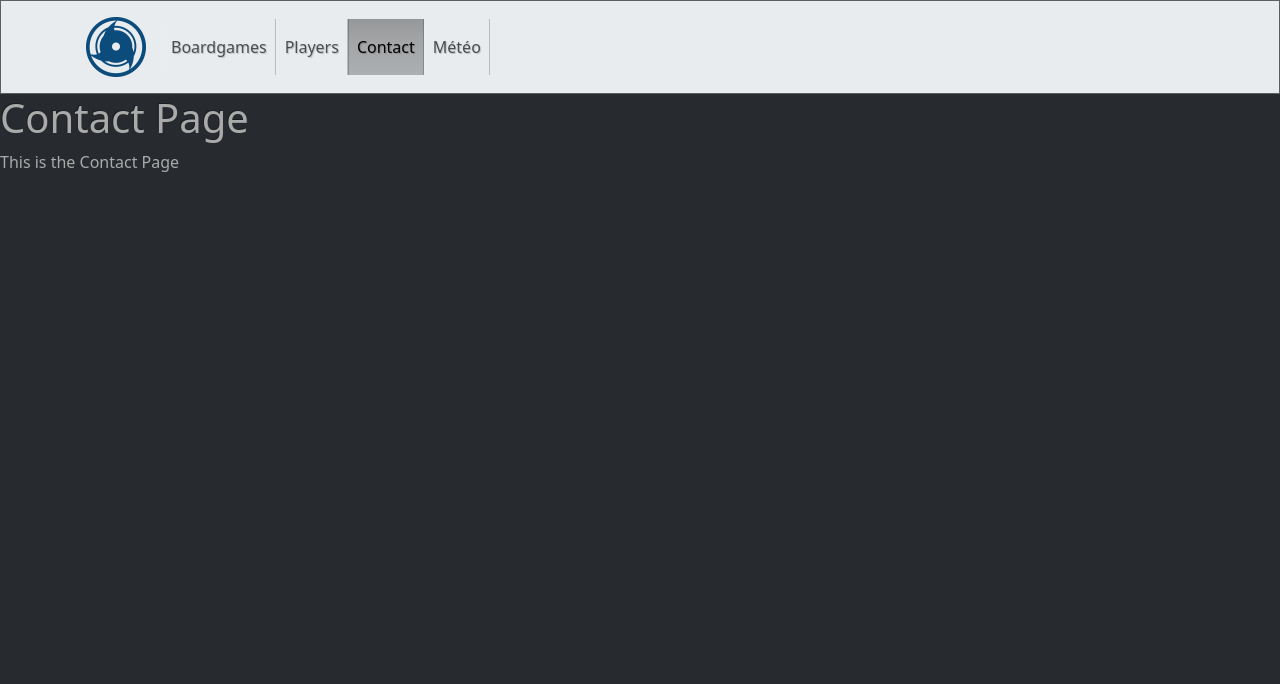
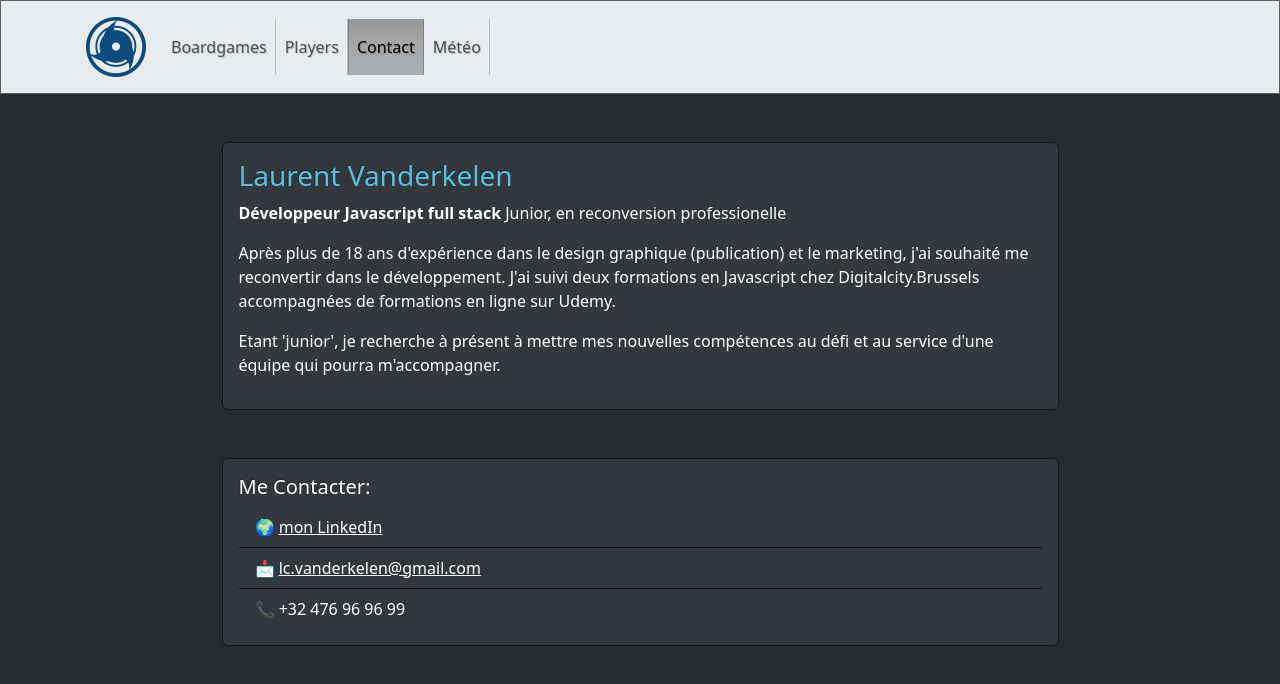
Before and after one commit to lcvdk/TFE_React_Nest, a React (Create React App) app in the folder FrontEnd/: page /contact in a window 1280 px wide. Shown: the top 684 px of the page. Built offline with nearby package versions, Linux system fonts and the light colour scheme.

Commit message:
27/04 last at Digitality

```diff
--- a/FrontEnd/src/components/crea-players/crea-players-list.jsx
+++ b/FrontEnd/src/components/crea-players/crea-players-list.jsx
@@ -2,7 +2,7 @@ import { Table } from "react-bootstrap";
 import RowTablePlayer from "./rowTableplayer";
 
 
-const CreaPlayersList = ({ data, handleSelectPlayers }) => {
+const CreaPlayersList = ({ data, handleSelectPlayers, handleDeSelectPlayers, errorTable, numberPlayers, arrayLength }) => {
   console.log(data);
 
   return (
@@ -12,15 +12,21 @@ const CreaPlayersList = ({ data, handleSelectPlayers }) => {
           <th>#</th>
           <th>Pseudo</th>
           <th>email</th>
-          <th colSpan={2}>tralala</th>
+          <th colSpan={2}> {arrayLength}/{numberPlayers}</th>
         </tr>
       </thead>
 
       <tbody>
 
+        {errorTable && <span className="text-danger">"Number of Player Reached"</span>}
         {data.map((player) => (
 
-          <RowTablePlayer key={player.player_id} player={player} handleSelectPlayers={handleSelectPlayers}/>
+          <RowTablePlayer
+            key={player.player_id}
+            player={player}
+            handleSelectPlayers={handleSelectPlayers}
+            handleDeSelectPlayers={handleDeSelectPlayers}
+            errorTable={errorTable}/>
 
           ))}
       </tbody>
--- a/FrontEnd/src/components/crea-players/rowTableplayer.jsx
+++ b/FrontEnd/src/components/crea-players/rowTableplayer.jsx
@@ -1,22 +1,29 @@
 import { useState } from "react";
 
 
-const RowTablePlayer = ({player, handleSelectPlayers}) => {
+const RowTablePlayer = ({player, handleSelectPlayers, handleDeSelectPlayers, errorTable}) => {
 
   const [checked, setCheck] = useState(false)
 
   const handlecheck = () => {
-    handleSelectPlayers(player.player_id, player.player_pseudo)
-    setCheck(checked => !checked)
+    setCheck(!checked)
+    if (checked){
+      handleDeSelectPlayers(player.player_id, player.player_pseudo)
+    }
+
+    else {
+        handleSelectPlayers(player.player_id, player.player_pseudo)
+    }
   }
 
+  console.log(errorTable)
   return (
     <>
     <tr className={!checked? "p-2" : "p-2 table-success"}>
         <td>{player.player_id}</td>
         <td>{player.player_pseudo}</td>
         <td>{player.player_email}</td>
-        {/* <td>yo</td> */}
+        <td></td>
           <td>
             <button
             className={!checked? "btn btn-sm btn-success" : "btn btn-sm btn-dark"}
--- a/FrontEnd/src/pages/contact/contact.page.jsx
+++ b/FrontEnd/src/pages/contact/contact.page.jsx
@@ -1,10 +1,34 @@
+import { Card, Container } from "react-bootstrap";
+
 const ContactPage = () => {
 
   return (
-    <>
-      <h1>Contact Page</h1>
-      <p>This is the Contact Page</p>
-    </>
+    <Container >
+
+      <Card className="mx-auto mt-5 w-75 text-white">
+      <Card.Body>
+        <h3 className="text-info" >Laurent Vanderkelen</h3>
+        <p><strong >Développeur Javascript full stack</strong> Junior, en reconversion professionelle</p>
+        <p>Après plus de 18 ans d'expérience dans le design graphique (publication) et le marketing, j'ai souhaité me reconvertir dans le développement. J'ai suivi deux formations en Javascript chez Digitalcity.Brussels accompagnées de formations en ligne sur Udemy.</p>
+        <p>Etant 'junior', je recherche à présent à mettre mes nouvelles compétences au défi et au service d'une équipe qui pourra m'accompagner.</p>
+      </Card.Body>
+      </Card>
+      <Card className="mx-auto mt-5 w-75 text-white">
+        <Card.Body>
+            <Card.Title>Me Contacter:</Card.Title>
+            <Card.Text>
+              <ul className="list-group list-group-flush">
+                <li className="list-group-item">🌍  <a href="https://www.linkedin.com/in/laurentvdk/">mon LinkedIn</a></li>
+                <li className="list-group-item">📩  <a href="mailto: lc.vanderkelen@gmail.com" >lc.vanderkelen@gmail.com</a></li>
+                <li className="list-group-item">📞 +32 476 96 96 99</li>
+              </ul>
+            </Card.Text>
+
+        </Card.Body>
+
+      </Card>
+
+    </Container>
   )
 }
 
--- a/FrontEnd/src/pages/creategame/pages/choosegame/choosegame-page.jsx
+++ b/FrontEnd/src/pages/creategame/pages/choosegame/choosegame-page.jsx
@@ -14,8 +14,9 @@ const ChooseGamePage = () => {
   const [idSelectedGame, setIdSelectedGame] = useState(null)
   const [numberPlayers, setNumberPlayers] = useState(null)
   const [errorTable, setErrorTable] = useState(false)
+  const [arrayLength, setArrayLength] = useState(0)
 
-  const playerArray = []
+  let playerArray = []
 
 
   const handleClickShowAllGames = () => {
@@ -39,15 +40,24 @@ const ChooseGamePage = () => {
 
   const handleSelectPlayers = (playerId,playerPseudo) => {
 
-    if (playerArray.length < numberPlayers){
+    if (playerArray.length <= numberPlayers){
+      console.log("playerId >>>" + playerId)
 
-      if (playerArray.includes(playerPseudo)) {
-        setErrorTable(true)
+
+
+      if (playerArray.find((player) => player.playerId === playerId) ) {
+        console.log(`player id ${playerId} found ! `)
+        playerArray = playerArray.filter(player => player.playerId != playerId)
+        setArrayLength(playerArray.length)
+        // playerArray.slice(Index)
+
+
       }
 
       else {
-        playerArray.push(playerPseudo)
+        playerArray.push({playerId,playerPseudo})
         console.log(`${playerPseudo} est validé`)
+        setArrayLength(playerArray.length)
       }
 
     }
@@ -55,9 +65,16 @@ const ChooseGamePage = () => {
       setErrorTable(true)
     }
 
+    // let result = playerArray.map(({playerPseudo}) => playerPseudo)
+    // console.log("my array : " + result)
     console.log(playerArray)
 
   }
+
+  const handleDeSelectPlayers = (playerId,playerPseudo) => {
+    console.log(`Deselect player ${playerPseudo}`)
+  }
+
 
 
   return (
@@ -98,8 +115,13 @@ const ChooseGamePage = () => {
             showAllPlayers={showAllPlayers}
             numberPlayers={numberPlayers}
             handleSelectPlayers={handleSelectPlayers}
+            handleDeSelectPlayers={handleDeSelectPlayers}
             errorTable={errorTable}
+            arrayLength={arrayLength}
             />
+      </Container>
+      <Container>
+
       </Container>
     </>
   );
--- a/FrontEnd/src/pages/creategame/pages/chooseplayer/chooseplayer-page.jsx
+++ b/FrontEnd/src/pages/creategame/pages/chooseplayer/chooseplayer-page.jsx
@@ -24,14 +24,20 @@ const ChoosePlayerPage = (props) => {
     <Container fluid="true">
       <Card className="m-1 p-3 d-flex" style={{ justifyContent: "center" }}>
         <Card.Title>Choose Player Page</Card.Title>
-        <Card.Subtitle>this is the choose your PLAYER Page</Card.Subtitle>
+
         <Container>
           {
             props.numberPlayers &&  "yo"
           }
         </Container>
         <Container>
-          {props.showAllPlayers && <ChoosePlayerIndexPage handleSelectPlayers={props.handleSelectPlayers} />}
+          {props.showAllPlayers && <ChoosePlayerIndexPage
+                    handleSelectPlayers={props.handleSelectPlayers}
+                    errorTable={props.errorTable}
+                    handleDeSelectPlayers={props.handleDeSelectPlayers}
+                    numberPlayers={props.numberPlayers}
+                    arrayLength={props.arrayLength}
+                    />}
           {createPlayerForm && <CreaNewPlayerForm/>}
           <Button
             type="submit"
@@ -40,11 +46,11 @@ const ChoosePlayerPage = (props) => {
           >
             {!props.showAllPlayers? "Show all Players" : "Hide all Players"}
           </Button>
-          {props.showAllPlayers &&
-            <Button className="btn-warning btn-sm mt-3"
-              onClick={handlecreatePlayerForm}
-              > {!createPlayerForm? "create player" : "Hide create player"}
-            </Button>}
+            {props.showAllPlayers &&
+                <Button className="btn-warning btn-sm mt-3"
+                  onClick={handlecreatePlayerForm}
+                  > {!createPlayerForm? "create player" : "Hide create player"}
+                </Button>}
         </Container>
       </Card>
     </Container>
--- a/FrontEnd/src/pages/creategame/pages/chooseplayer/crea-ChoosePlayerIndex.page.jsx
+++ b/FrontEnd/src/pages/creategame/pages/chooseplayer/crea-ChoosePlayerIndex.page.jsx
@@ -15,8 +15,14 @@ const ChoosePlayerIndexPage = (props) => {
 
   return (
     <>
-      <h1>this is my Players Index page</h1>
-      <CreaPlayersList data={players} handleSelectPlayers={props.handleSelectPlayers} />
+          <CreaPlayersList
+          data={players}
+          handleSelectPlayers={props.handleSelectPlayers}
+          handleDeSelectPlayers={props.handleDeSelectPlayers}
+          errorTable={props.errorTable}
+          numberPlayers={props.numberPlayers}
+          arrayLength={props.arrayLength}
+          />
     </>
   );
 };
```
